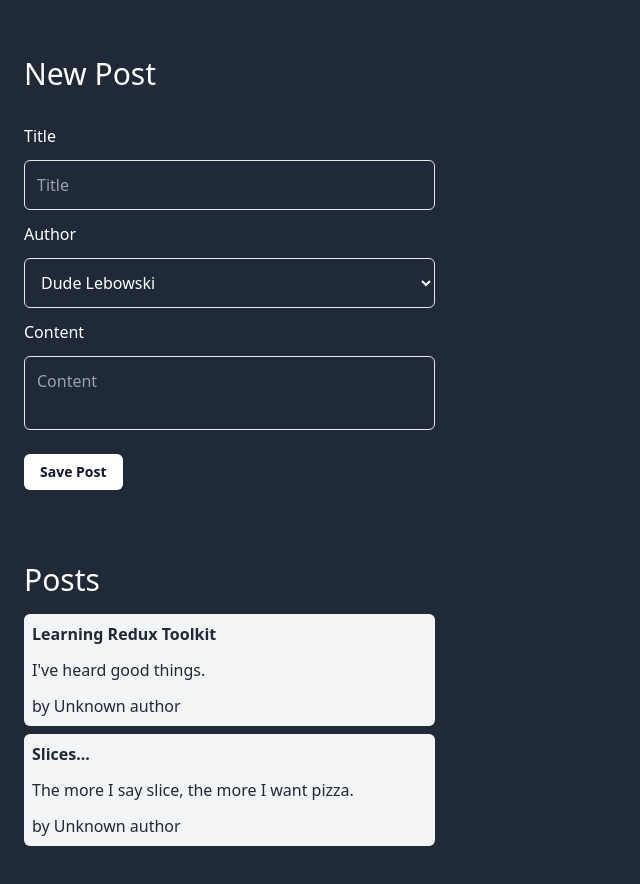
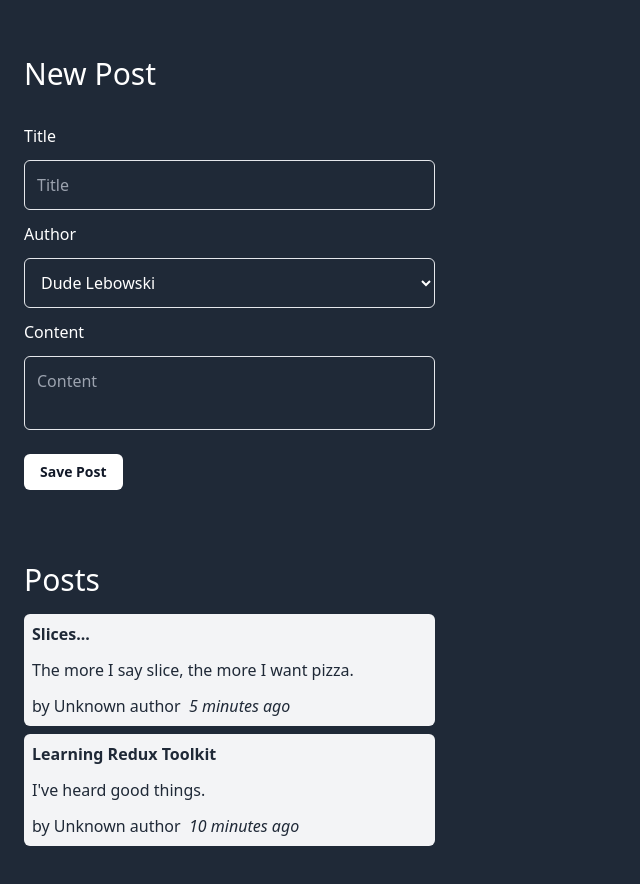
Before and after one commit to IdrissGarfa/reduxjs-posts, a React (Vite) app: page / in a window 1280 px wide. Shown: the whole page, without its empty margins (0-640 px from the left). Built offline with nearby package versions, Linux system fonts and the light colour scheme.

Commit message:
posts date

```diff
--- a/package.json
+++ b/package.json
@@ -10,6 +10,7 @@
   },
   "dependencies": {
     "@reduxjs/toolkit": "^1.9.1",
+    "date-fns": "^2.29.3",
     "react": "^18.2.0",
     "react-dom": "^18.2.0",
     "react-redux": "^8.0.5"
--- a/src/app/store.js
+++ b/src/app/store.js
@@ -7,5 +7,9 @@
     reducer: {
         posts: postsReducer,
         users: usersReducer
-    }
+    },
+    middleware: (getDefaultMiddleware) =>
+    getDefaultMiddleware({
+      serializableCheck: false,
+    }),
 });
--- a/src/features/posts/Posts.jsx
+++ b/src/features/posts/Posts.jsx
@@ -1,17 +1,20 @@
 import { useSelector } from "react-redux"
 import { selectAllPosts } from "./postsSlice";
-import PostAuthor
- from "./PostAuthor";
+import PostAuthor from "./PostAuthor";
+import TimeAgo from "./TimeAgo";
 
 const Posts = () => {
     const posts = useSelector(selectAllPosts);
 
-    const rendredPosts = posts.map(post => (
+    const orderedPosts = posts.slice().sort((a, b) => b.date.localeCompare(a.date));
+
+    const rendredPosts = orderedPosts.map(post => (
         <article className="flex flex-col gap-3 w-full bg-gray-100 p-2 text-gray-800 rounded-md cursor-pointer" key={post.id}>
             <h3 className="font-semibold">{post.title}</h3>
             <p className="break-words">{post.content.substring(0, 100)}</p>
             <p>
-                <PostAuthor userId={post.userId}/>
+                <PostAuthor userId={post.userId} />
+                <TimeAgo timestamp={post.date} />
             </p>
         </article>
     ))
--- /dev/null
+++ b/src/features/posts/TimeAgo.jsx
@@ -0,0 +1,17 @@
+import { parseISO, formatDistanceToNow } from 'date-fns';
+
+const TimeAgo = ({ timestamp }) => {
+    let timeAgo = ''
+    if (timestamp) {
+        const date = parseISO(timestamp)
+        const timePeriod = formatDistanceToNow(date)
+        timeAgo = `${timePeriod} ago`
+    }
+
+    return (
+        <span>
+            &nbsp; <i>{timeAgo}</i>
+        </span>
+    )
+}
+export default TimeAgo
--- a/src/features/posts/postsSlice.js
+++ b/src/features/posts/postsSlice.js
@@ -1,17 +1,20 @@
 // Slice is where we divide up our state so this will have everything to do with the posts
 
 import { createSlice, nanoid } from "@reduxjs/toolkit";
+import { sub } from "date-fns";
 
 const initialState = [
   {
     id: "1",
     title: "Learning Redux Toolkit",
     content: "I've heard good things.",
+    date: sub( new Date(), {minutes: 10}).toISOString()
   },
   {
     id: "2",
     title: "Slices...",
     content: "The more I say slice, the more I want pizza.",
+    date: sub( new Date(), {minutes: 5}).toISOString()
   },
 ];
 
@@ -29,6 +32,7 @@
             id: nanoid(),
             title,
             content,
+            date: new Date().toISOString(),
             userId
           }
         }
```
Also changed, not shown: 1 other file (tests, documents, lock files or other folders).
